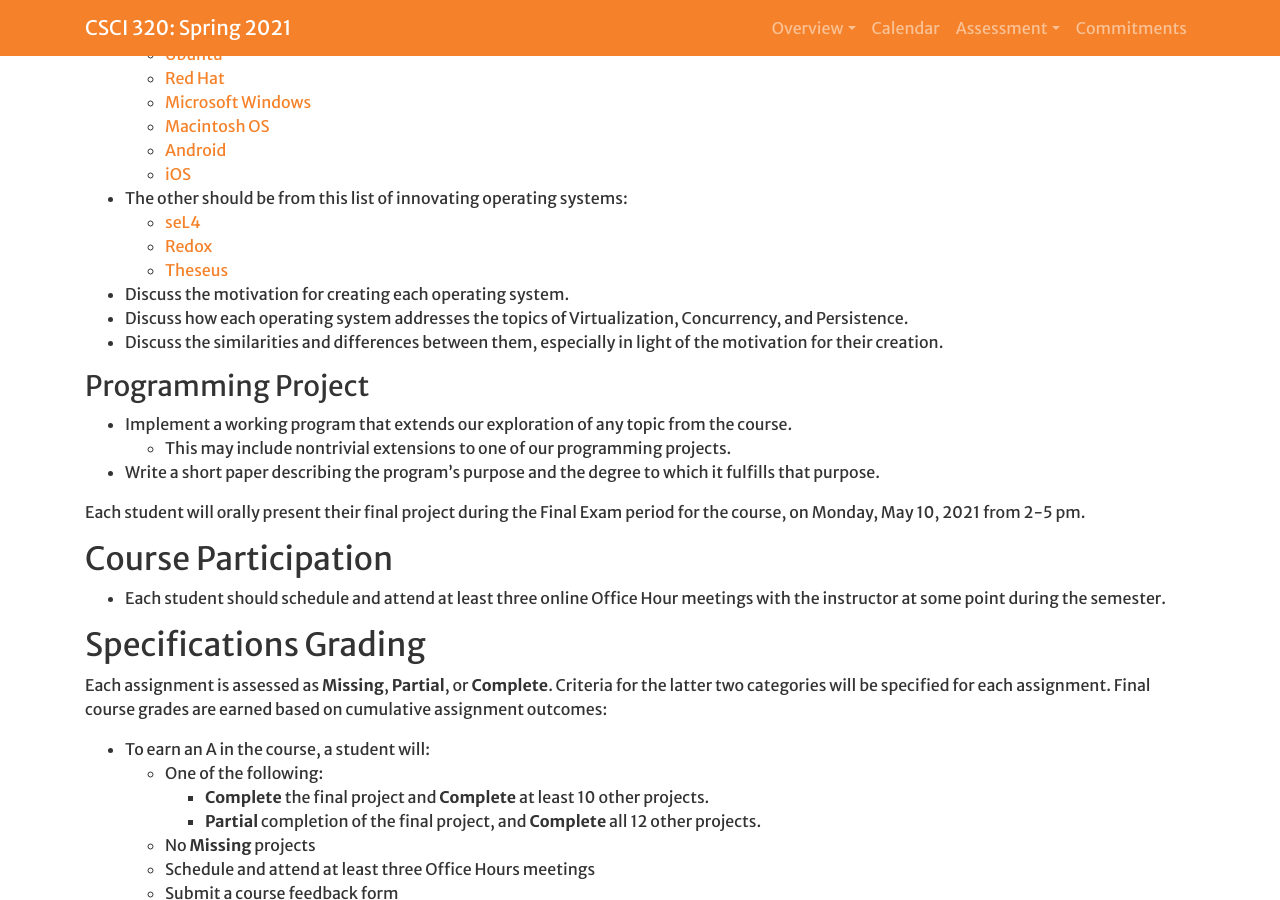
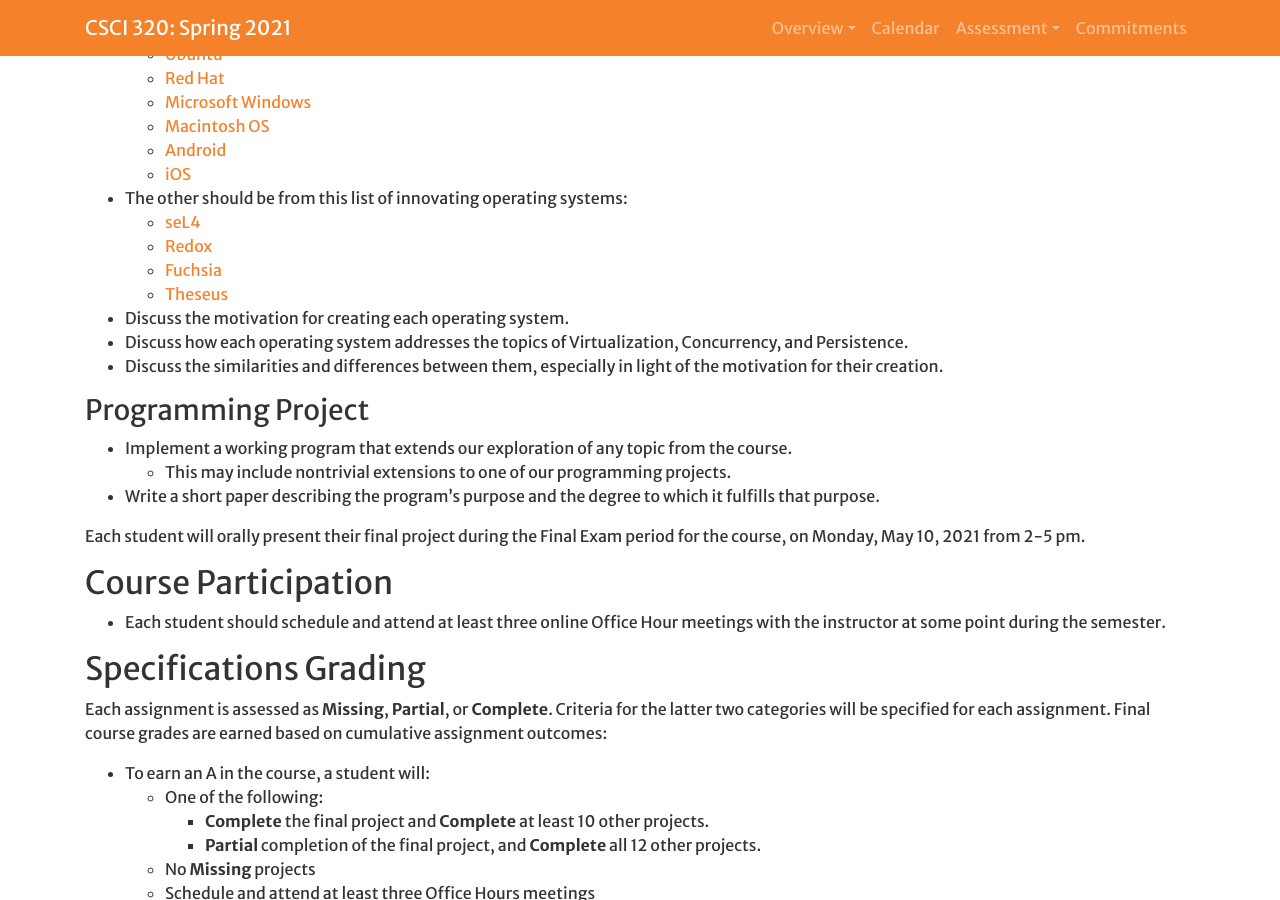
Before and after one commit to Hendrix-CS/csci320, a Jekyll site: the page built from index.md, in a window 1280 px wide and 900 px high, scrolled down 4108 px. Built offline with Jekyll 4.4.1, drawn with Linux system fonts in a browser that asks for light colours; a script that is not in the unit is left out; our own code applies the rules of GitHub Pages for plain Markdown files.

Commit message:
Added Fuchsia to the innovating OS list for the final project.

```diff
--- a/index.md
+++ b/index.md
@@ -128,6 +128,7 @@ two primary options for the final project:
   * The other should be from this list of innovating operating systems:
     - [seL4](https://sel4.systems/)
     - [Redox](https://www.redox-os.org/)
+	- [Fuchsia](https://fuchsia.dev/)
 	- [Theseus](https://github.com/theseus-os/Theseus)
 
   * Discuss the motivation for creating each operating system.
```
